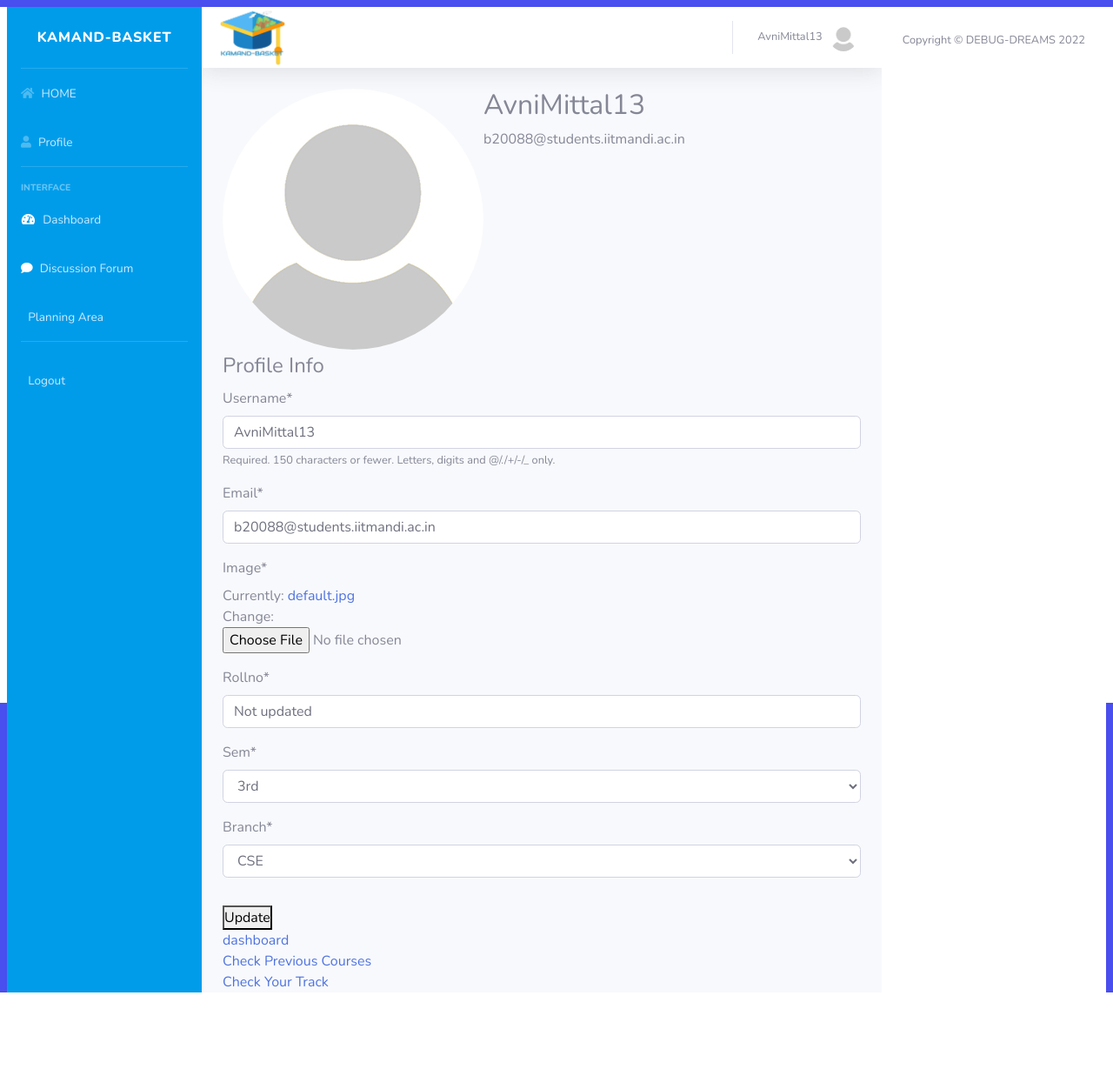
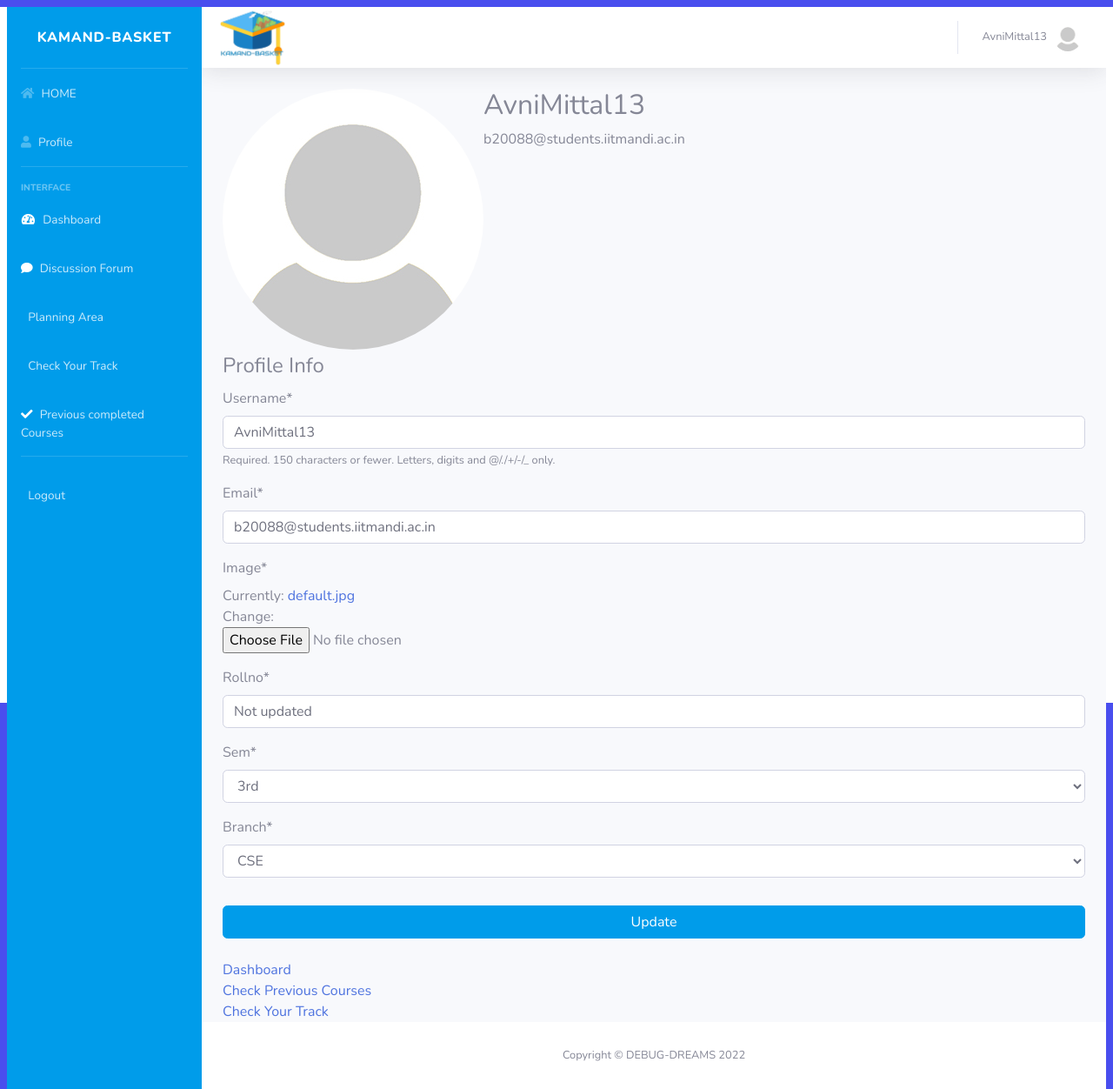
Before and after one commit to Debug-Dreams/Course-basket, a Django app: page /profile/ in a window 1280 px wide. Shown: the whole page at 87% size. Before the commit the page ends 1141 px from the top, so only its background shows below. Run offline with Django 4.2, Linux system fonts and the light colour scheme; a user stored in the database is signed in; data comes from the database, SQL or seed files in the repository; both versions use the stored data as it was after the commit; some libraries are stand-ins or nearby versions.

Commit message:
final changes done

```diff
--- a/course_basket/home/templates/home/base.html
+++ b/course_basket/home/templates/home/base.html
@@ -60,7 +60,7 @@
               <ul class="navbar-nav bg-gradient-primary sidebar sidebar-dark accordion" id="accordionSidebar">
 
                   <!-- Sidebar - Brand -->
-                  <a class="sidebar-brand d-flex align-items-center justify-content-center" href="index.html">
+                  <a class="sidebar-brand d-flex align-items-center justify-content-center" href="{% url 'landing-page' %}">
                       <div class="sidebar-brand-icon rotate-n-15">
 <!--                          <i class="fas fa-laugh-wink"></i>-->
                       </div>
@@ -112,6 +112,18 @@
                           <span>Planning Area</span></a>
                   </li>
 
+                  <li class="nav-item">
+                    <a class="nav-link" href={% url 'track' %}>
+                      <i class="fa fa-analytics" style="color:white;"></i>
+                        <span>Check Your Track</span></a>
+                </li>
+
+                <li class="nav-item">
+                    <a class="nav-link" href={% url 'finishedcourses' %}>
+                      <i class="fa fa-check" style="color:white;"></i>
+                        <span>Previous completed Courses</span></a>
+                </li>
+
                   <!-- Divider -->
 
 
@@ -156,7 +168,7 @@
 
                               <!-- Nav Item - User Information -->
                               <li class="nav-item dropdown no-arrow">
-                                  <a class="nav-link dropdown-toggle" href="#" id="userDropdown" role="button"
+                                  <a class="nav-link dropdown-toggle" href="{% url 'profile' %}" id="userDropdown" role="button"
                                       data-toggle="dropdown" aria-haspopup="true" aria-expanded="false">
                                       <span class="mr-2 d-none d-lg-inline text-gray-600 small">{{ user.username }}</span>
                                       <img class="img-profile rounded-circle"
--- a/course_basket/users/templates/users/finishedCourses.html
+++ b/course_basket/users/templates/users/finishedCourses.html
@@ -5,7 +5,7 @@
 <form method="POST">
     {% csrf_token %}
     <label for="course_by_sem">Choose the semester:</label>
-    <select id="course_by_sem" name="course_by_sem" size="3">
+    <select class ="form-select form-select-lg mb-3" id="course_by_sem" name="course_by_sem" size="3">
 
         {% if current_sem == "1st" %}
         <option value="1st">1st Semester</option>
--- a/course_basket/users/templates/users/profile.html
+++ b/course_basket/users/templates/users/profile.html
@@ -24,14 +24,15 @@
 
           </fieldset>
 
-          <button type = "submit">Update</button>
+          <button class = "btn btn-primary btn-user btn-block" type = "submit">Update</button>
 
       </form>
+      <br>
 
-      <a href="{% url 'dashboard' %}">dashboard</a>
+      <a href="{% url 'dashboard' %}">Dashboard</a>
       <br>
       <a href="{% url 'finishedcourses' %}">Check Previous Courses</a>
-      </div>
+      <br>
       <a href="{% url 'track' %}">Check Your Track</a>
       </div>
 
```
Also changed, not shown: course_basket/db.sqlite3.
